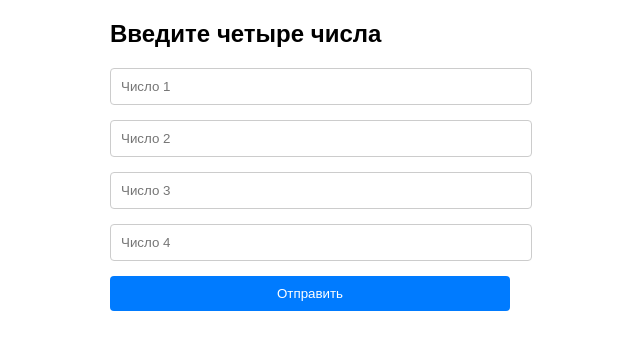
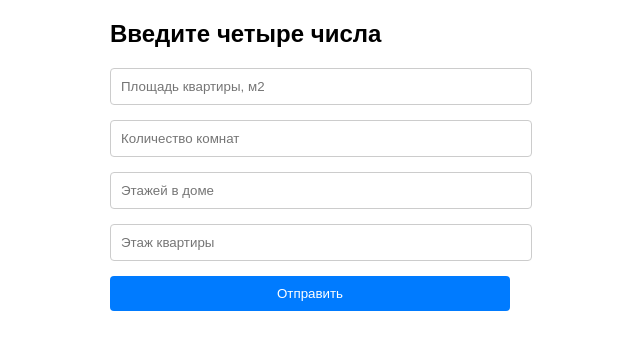
Before and after one commit to labintsev/pabd25, a Flask app: page / in a window 1280 px wide. Shown: the top 350 px of the page, without its empty margins (330-970 px from the left). Run offline with Flask 3, Linux system fonts and the light colour scheme.

Commit message:
add numbers description

```diff
--- a/src/templates/index.html
+++ b/src/templates/index.html
@@ -42,10 +42,10 @@
     <div class="form-container">
         <h2>Введите четыре числа</h2>
         <form id="numberForm">
-            <input type="number" id="num1" placeholder="Число 1" required>
-            <input type="number" id="num2" placeholder="Число 2" required>
-            <input type="number" id="num3" placeholder="Число 3" required>
-            <input type="number" id="num4" placeholder="Число 4" required>
+            <input type="number" id="num1" placeholder="Площадь квартиры, м2" required>
+            <input type="number" id="num2" placeholder="Количество комнат" required>
+            <input type="number" id="num3" placeholder="Этажей в доме" required>
+            <input type="number" id="num4" placeholder="Этаж квартиры" required>
             <button type="button" onclick="submitForm()">Отправить</button>
         </form>
         <div id="response"></div>
```
